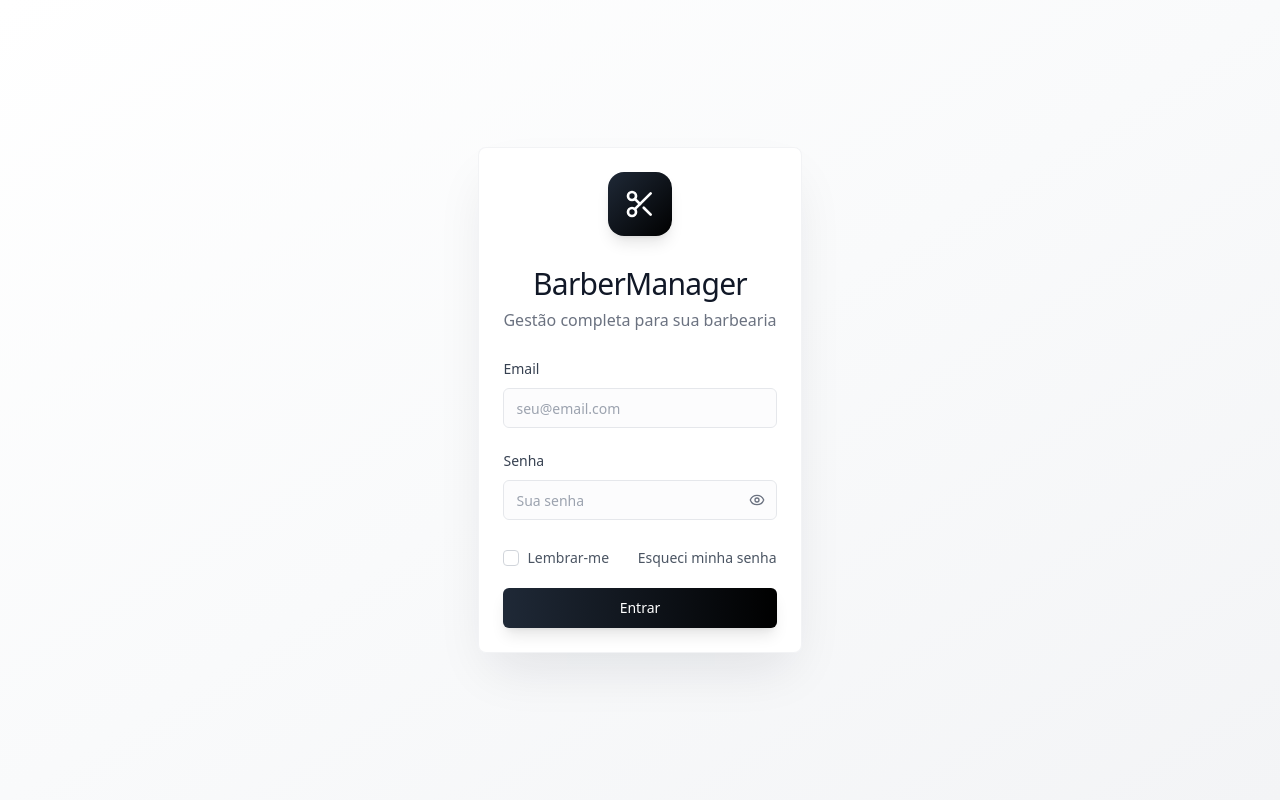
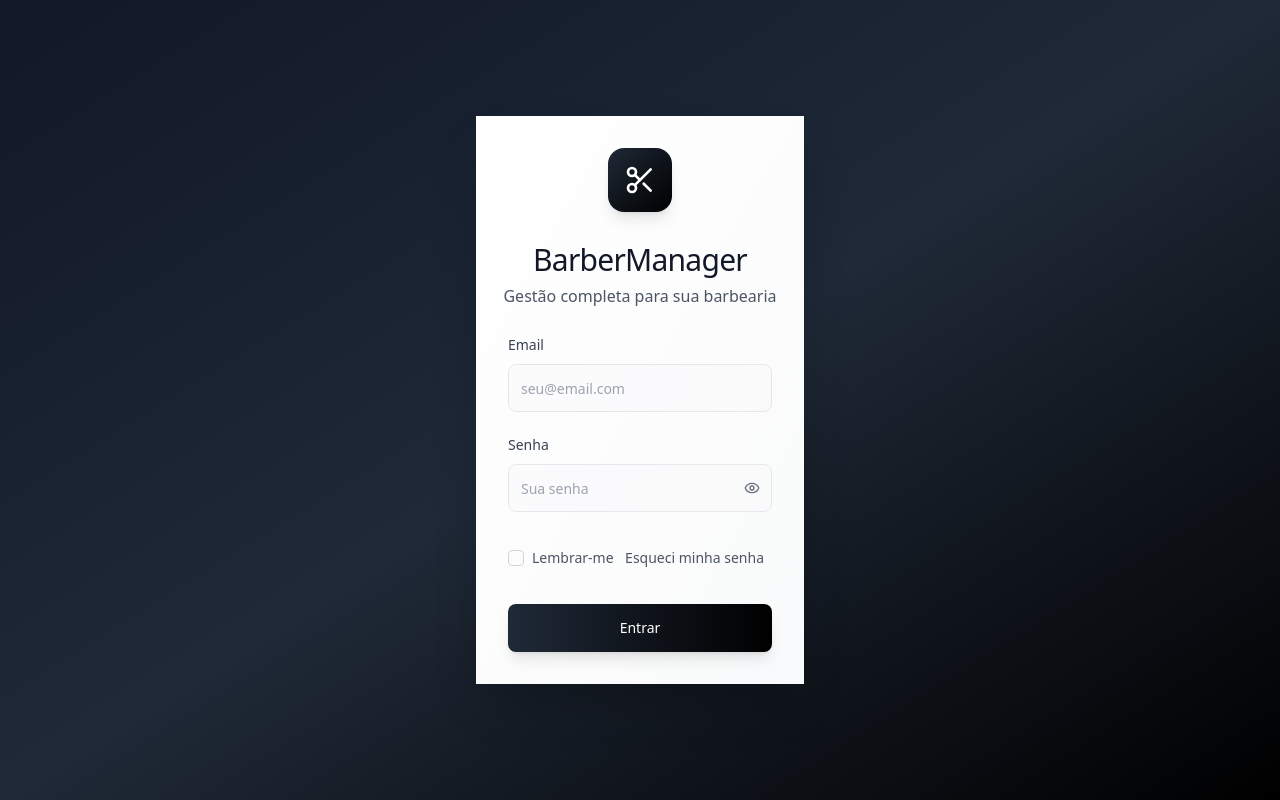
Before and after one commit to tccunieuro/barbear.ia, a React (Vite) app: page / in a window 1280 px wide. Built offline with nearby package versions, Linux system fonts and the light colour scheme.

Commit message:
Fix: Improve login screen design
Improved the login and forgot password screens with a balanced black, white, and gray color scheme for better visibility and a more elegant look. Also, unified the button styles for consistency.

```diff
--- a/src/components/auth/ForgotPasswordForm.tsx
+++ b/src/components/auth/ForgotPasswordForm.tsx
@@ -53,11 +53,13 @@ export const ForgotPasswordForm: React.FC<ForgotPasswordFormProps> = ({ onBack }
 
   if (emailSent) {
     return (
-      <div className="min-h-screen flex items-center justify-center bg-gradient-to-br from-gray-50 to-gray-100 p-4">
-        <div className="absolute inset-0 bg-gradient-to-br from-white via-gray-50 to-gray-100"></div>
+      <div className="min-h-screen flex items-center justify-center bg-gradient-to-br from-gray-900 via-gray-800 to-black p-4">
+        <div className="absolute inset-0 bg-gradient-to-br from-gray-900 via-gray-800 to-black"></div>
         <div className="relative z-10">
-          <Card className="w-full max-w-md bg-white/95 backdrop-blur-sm border border-gray-200/50 shadow-2xl shadow-gray-900/10">
-            <CardHeader className="text-center pb-6">
+          <Card className="w-full max-w-md bg-white shadow-2xl border-0 rounded-2xl overflow-hidden">
+            <div className="absolute inset-0 bg-gradient-to-br from-white to-gray-50"></div>
+            <div className="relative z-10">
+              <CardHeader className="text-center pb-6 pt-8">
                 <div className="flex justify-center items-center mb-6">
                   <div className="bg-gradient-to-br from-gray-600 to-gray-800 p-4 rounded-2xl shadow-lg">
                     <Mail className="h-8 w-8 text-white" />
@@ -66,20 +68,20 @@ export const ForgotPasswordForm: React.FC<ForgotPasswordFormProps> = ({ onBack }
                 <CardTitle className="text-2xl font-light text-gray-900 mb-2">
                   Email Enviado!
                 </CardTitle>
-              <p className="text-gray-500 font-light leading-relaxed">
+                <p className="text-gray-600 font-light leading-relaxed">
                   Verifique sua caixa de entrada e clique no link para redefinir sua senha.
                 </p>
               </CardHeader>
-            <CardContent>
+              <CardContent className="px-8 pb-8">
                 <Button
                   onClick={onBack}
-                variant="outline"
-                className="w-full border border-gray-300 text-gray-700 hover:bg-gray-50 hover:border-gray-400 transition-all duration-200 py-3 font-medium"
+                  className="w-full bg-gradient-to-r from-gray-800 to-black hover:from-gray-700 hover:to-gray-900 text-white font-medium py-3 h-12 transition-all duration-200 shadow-lg hover:shadow-xl rounded-lg"
                 >
                   <ArrowLeft className="h-4 w-4 mr-2" />
                   Voltar ao login
                 </Button>
               </CardContent>
+            </div>
           </Card>
         </div>
       </div>
@@ -87,11 +89,13 @@ export const ForgotPasswordForm: React.FC<ForgotPasswordFormProps> = ({ onBack }
   }
 
   return (
-    <div className="min-h-screen flex items-center justify-center bg-gradient-to-br from-gray-50 to-gray-100 p-4">
-      <div className="absolute inset-0 bg-gradient-to-br from-white via-gray-50 to-gray-100"></div>
+    <div className="min-h-screen flex items-center justify-center bg-gradient-to-br from-gray-900 via-gray-800 to-black p-4">
+      <div className="absolute inset-0 bg-gradient-to-br from-gray-900 via-gray-800 to-black"></div>
       <div className="relative z-10">
-        <Card className="w-full max-w-md bg-white/95 backdrop-blur-sm border border-gray-200/50 shadow-2xl shadow-gray-900/10">
-          <CardHeader className="text-center pb-6">
+        <Card className="w-full max-w-md bg-white shadow-2xl border-0 rounded-2xl overflow-hidden">
+          <div className="absolute inset-0 bg-gradient-to-br from-white to-gray-50"></div>
+          <div className="relative z-10">
+            <CardHeader className="text-center pb-6 pt-8">
               <div className="flex justify-center items-center mb-6">
                 <div className="bg-gradient-to-br from-gray-800 to-black p-4 rounded-2xl shadow-lg">
                   <Scissors className="h-8 w-8 text-white" />
@@ -100,12 +104,12 @@ export const ForgotPasswordForm: React.FC<ForgotPasswordFormProps> = ({ onBack }
               <CardTitle className="text-2xl font-light text-gray-900 mb-2">
                 Recuperar Senha
               </CardTitle>
-            <p className="text-gray-500 font-light">
+              <p className="text-gray-600 font-light">
                 Digite seu email para receber um link de recuperação
               </p>
             </CardHeader>
 
-          <CardContent className="space-y-6">
+            <CardContent className="space-y-6 px-8 pb-8">
               <form onSubmit={handleSubmit} className="space-y-5">
                 <div className="space-y-2">
                   <Label htmlFor="email" className="text-gray-700 font-medium">Email</Label>
@@ -116,13 +120,14 @@ export const ForgotPasswordForm: React.FC<ForgotPasswordFormProps> = ({ onBack }
                     value={email}
                     onChange={(e) => setEmail(e.target.value)}
                     required
-                  className="border border-gray-200 bg-gray-50/50 focus:bg-white focus:border-gray-400 focus:ring-0 transition-all duration-200 text-gray-900 placeholder:text-gray-400"
+                    className="border border-gray-200 bg-gray-50/50 focus:bg-white focus:border-gray-400 focus:ring-0 transition-all duration-200 text-gray-900 placeholder:text-gray-400 rounded-lg h-12"
                   />
                 </div>
 
+                <div className="space-y-3 pt-2">
                   <Button
                     type="submit"
-                className="w-full bg-gradient-to-r from-gray-800 to-black hover:from-gray-700 hover:to-gray-900 text-white font-medium py-3 transition-all duration-200 shadow-lg hover:shadow-xl"
+                    className="w-full bg-gradient-to-r from-gray-800 to-black hover:from-gray-700 hover:to-gray-900 text-white font-medium py-3 h-12 transition-all duration-200 shadow-lg hover:shadow-xl rounded-lg"
                     disabled={isLoading}
                   >
                     {isLoading ? 'Enviando...' : 'Enviar link de recuperação'}
@@ -130,15 +135,17 @@ export const ForgotPasswordForm: React.FC<ForgotPasswordFormProps> = ({ onBack }
 
                   <Button
                     type="button"
+                    onClick={onBack}
                     variant="outline"
-                onClick={onBack}
-                className="w-full border border-gray-300 text-gray-700 hover:bg-gray-50 hover:border-gray-400 transition-all duration-200 py-3 font-medium"
+                    className="w-full border-2 border-gray-300 bg-white hover:bg-gray-50 text-gray-700 hover:text-gray-900 font-medium py-3 h-12 transition-all duration-200 rounded-lg hover:border-gray-400"
                   >
                     <ArrowLeft className="h-4 w-4 mr-2" />
                     Voltar ao login
                   </Button>
+                </div>
               </form>
             </CardContent>
+          </div>
         </Card>
       </div>
     </div>
--- a/src/components/auth/LoginForm.tsx
+++ b/src/components/auth/LoginForm.tsx
@@ -56,11 +56,13 @@ export const LoginForm: React.FC<LoginFormProps> = ({ onLogin, onForgotPassword
   };
 
   return (
-    <div className="min-h-screen flex items-center justify-center bg-gradient-to-br from-gray-50 to-gray-100 p-4">
-      <div className="absolute inset-0 bg-gradient-to-br from-white via-gray-50 to-gray-100"></div>
+    <div className="min-h-screen flex items-center justify-center bg-gradient-to-br from-gray-900 via-gray-800 to-black p-4">
+      <div className="absolute inset-0 bg-gradient-to-br from-gray-900 via-gray-800 to-black"></div>
       <div className="relative z-10">
-        <Card className="w-full max-w-md bg-white/95 backdrop-blur-sm border border-gray-200/50 shadow-2xl shadow-gray-900/10">
-          <CardHeader className="text-center pb-6">
+        <Card className="w-full max-w-md bg-white shadow-2xl border-0 rounded-2xl overflow-hidden">
+          <div className="absolute inset-0 bg-gradient-to-br from-white to-gray-50"></div>
+          <div className="relative z-10">
+            <CardHeader className="text-center pb-6 pt-8">
               <div className="flex justify-center items-center mb-6">
                 <div className="bg-gradient-to-br from-gray-800 to-black p-4 rounded-2xl shadow-lg">
                   <Scissors className="h-8 w-8 text-white" />
@@ -69,10 +71,10 @@ export const LoginForm: React.FC<LoginFormProps> = ({ onLogin, onForgotPassword
               <CardTitle className="text-3xl font-light text-gray-900 mb-2">
                 BarberManager
               </CardTitle>
-            <p className="text-gray-500 font-light">Gestão completa para sua barbearia</p>
+              <p className="text-gray-600 font-light">Gestão completa para sua barbearia</p>
             </CardHeader>
 
-          <CardContent className="space-y-6">
+            <CardContent className="space-y-6 px-8 pb-8">
               <form onSubmit={handleSubmit} className="space-y-5">
                 <div className="space-y-2">
                   <Label htmlFor="email" className="text-gray-700 font-medium">Email</Label>
@@ -83,7 +85,7 @@ export const LoginForm: React.FC<LoginFormProps> = ({ onLogin, onForgotPassword
                     value={email}
                     onChange={(e) => setEmail(e.target.value)}
                     required
-                  className="border border-gray-200 bg-gray-50/50 focus:bg-white focus:border-gray-400 focus:ring-0 transition-all duration-200 text-gray-900 placeholder:text-gray-400"
+                    className="border border-gray-200 bg-gray-50/50 focus:bg-white focus:border-gray-400 focus:ring-0 transition-all duration-200 text-gray-900 placeholder:text-gray-400 rounded-lg h-12"
                   />
                 </div>
 
@@ -97,13 +99,13 @@ export const LoginForm: React.FC<LoginFormProps> = ({ onLogin, onForgotPassword
                       value={password}
                       onChange={(e) => setPassword(e.target.value)}
                       required
-                    className="border border-gray-200 bg-gray-50/50 focus:bg-white focus:border-gray-400 focus:ring-0 transition-all duration-200 text-gray-900 placeholder:text-gray-400 pr-12"
+                      className="border border-gray-200 bg-gray-50/50 focus:bg-white focus:border-gray-400 focus:ring-0 transition-all duration-200 text-gray-900 placeholder:text-gray-400 pr-12 rounded-lg h-12"
                     />
                     <Button
                       type="button"
                       variant="ghost"
                       size="sm"
-                    className="absolute right-0 top-0 h-full px-3 py-2 hover:bg-gray-100/50 text-gray-500 hover:text-gray-700 transition-colors"
+                      className="absolute right-0 top-0 h-full px-3 py-2 hover:bg-gray-100/50 text-gray-500 hover:text-gray-700 transition-colors rounded-r-lg"
                       onClick={() => setShowPassword(!showPassword)}
                     >
                       {showPassword ? (
@@ -130,23 +132,26 @@ export const LoginForm: React.FC<LoginFormProps> = ({ onLogin, onForgotPassword
 
                   <Button
                     type="button"
-                  variant="link"
+                    variant="ghost"
                     onClick={onForgotPassword}
-                  className="text-gray-600 hover:text-gray-800 p-0 h-auto font-normal text-sm transition-colors"
+                    className="text-gray-600 hover:text-gray-800 hover:bg-gray-100 p-2 h-auto font-normal text-sm transition-all duration-200 rounded-lg"
                   >
                     Esqueci minha senha
                   </Button>
                 </div>
 
+                <div className="space-y-3 pt-2">
                   <Button
                     type="submit"
-                className="w-full bg-gradient-to-r from-gray-800 to-black hover:from-gray-700 hover:to-gray-900 text-white font-medium py-3 transition-all duration-200 shadow-lg hover:shadow-xl"
+                    className="w-full bg-gradient-to-r from-gray-800 to-black hover:from-gray-700 hover:to-gray-900 text-white font-medium py-3 h-12 transition-all duration-200 shadow-lg hover:shadow-xl rounded-lg"
                     disabled={isLoading}
                   >
                     {isLoading ? 'Entrando...' : 'Entrar'}
                   </Button>
+                </div>
               </form>
             </CardContent>
+          </div>
         </Card>
       </div>
     </div>
```
Lines whose indentation alone changed are shown as unchanged.
